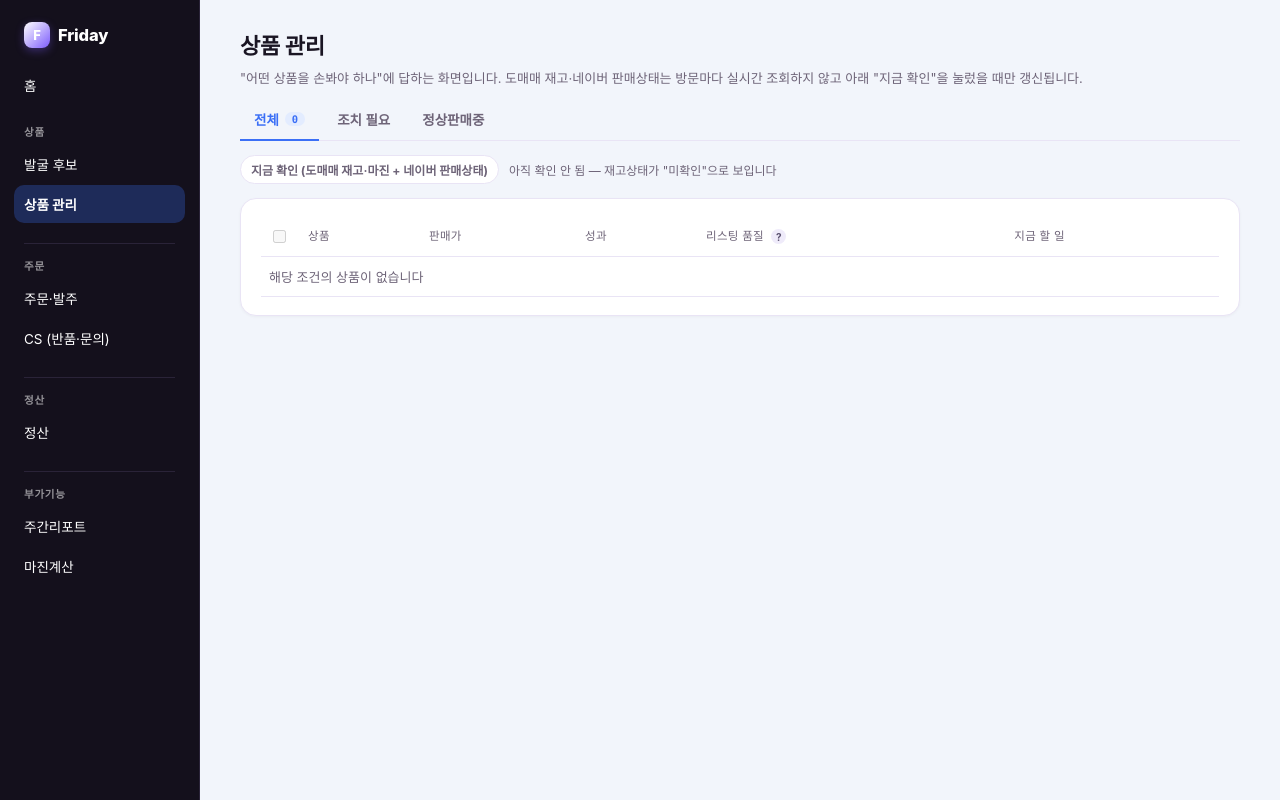
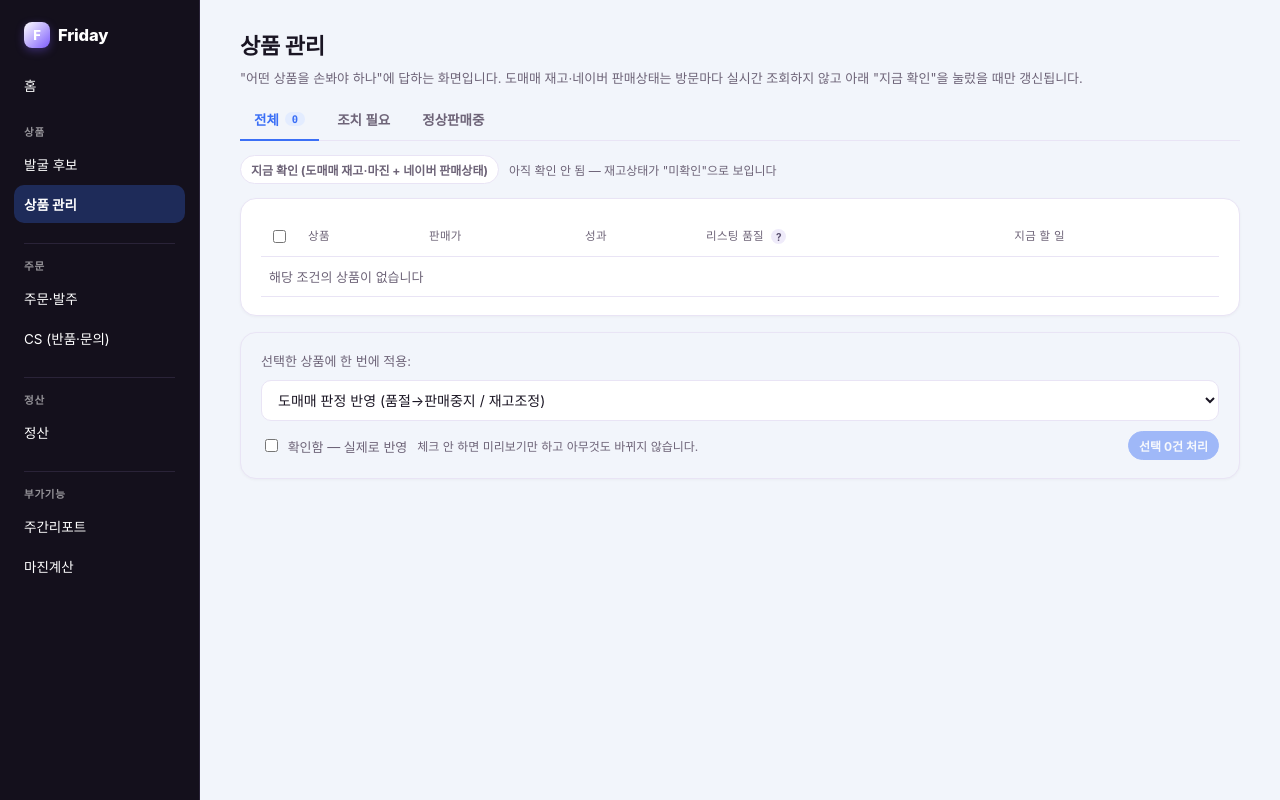
Before and after one commit to mhkim15/Danyol, a Flask app: page /products in a window 1280 px wide. Run offline with Flask 3, Linux system fonts and the light colour scheme; some web fonts are replaced.

Commit message:
2단계: 상품 일괄 관리 — 체크 후 한 번에 처리
상품관리는 이름이 '관리'인데 실제로는 한 건씩만 다룰 수 있었다(사용자 지적:
"상품을 관리하는건데 개별로 관리하는 것 밖에 없어서 일괄 관리가 안됨"). 체크박스로
여러 건을 선택해 도매매 판정 반영·판매중지·이름 재최적화를 한 번에 처리하는
기능을 추가했다.

안전장치: 발주 일괄처리와 같은 구조 — "확인함" 체크 없이는 무엇이 바뀔지
미리보기만 하고 실제로는 아무것도 바뀌지 않는다(dry-run 기본값). 인증은
배치당 한 번만 받고 실패하면 전체 중단, 개별 건 실패는 나머지에 영향 없이
계속 진행하고 마지막에 실패 목록을 모아 보여준다.

개별 버튼(판매중지/이름 재최적화/도매매 판정 반영)과 일괄 처리가 서로 다른
로직을 갖지 않도록 실행부를 하나로 합쳤다. 전체 일괄 반영이던 기존 버튼은
이번 기능의 부분집합이라 정리했다.

Co-Authored-By: Claude Sonnet 5 <noreply@anthropic.com>

```diff
--- a/webapp/app.py
+++ b/webapp/app.py
@@ -884,28 +884,7 @@ def cs_demo():
 
 
 # ── 재고·가격 동기화 (판정은 /products 캐시로 보여주고, 반영 액션만 여기 남김) ──────────
-
-@app.route("/sync/apply", methods=["POST"])
-def sync_apply():
-    from bebrave.smartstore.auth import get_access_token
-    from bebrave.smartstore.sync import sync_all, ACTION_OK, ACTION_ERROR
-    try:
-        token = get_access_token()
-        results = sync_all(access_token=token, dry_run=False)
-        need = [r for r in results if r.action != ACTION_OK]
-        flash(f"동기화 반영 완료 — 조치 {len(need)}건 / 전체 {len(results)}건", "success")
-        problems = [r for r in need if r.action != ACTION_ERROR]
-        if problems:
-            _notify(
-                "[비브레이브] 재고·가격 동기화 조치 발생\n" +
-                "\n".join(f"- {r.name[:30]}: {r.action} ({r.detail[:40]})" for r in problems[:5])
-            )
-        if PRODUCT_SYNC_CACHE.exists():
-            PRODUCT_SYNC_CACHE.unlink()  # 반영 직후엔 캐시가 낡으므로 지우고 "지금 확인"으로 다시 채우게 함
-    except Exception as e:
-        flash(f"동기화 반영 실패: {e}", "error")
-    return redirect(url_for("products_view"))
-
+# 전체 일괄 반영은 /products/bulk(action=apply_sync)로 통합됨(2단계) — 개별 가격 반영만 남음.
 
 @app.route("/sync/apply_price", methods=["POST"])
 def sync_apply_price():
@@ -950,8 +929,6 @@ def sync_apply_one():
     """도매매 대조 결과(품절→중지, 재고조정) 한 건만 실제 반영. 캐시에 저장된
     판정을 SyncResult로 되살려 apply_result()에 그대로 넘긴다 — 전체 반영(sync_apply)과
     같은 판정 로직을 1건 단위로 쓰는 것뿐, 새 판정 로직은 만들지 않는다."""
-    from bebrave.smartstore.sync import SyncResult, apply_result
-
     pid = request.form.get("naver_product_id", "")
     cache = _load_json(PRODUCT_SYNC_CACHE)
     entry = next((c for c in cache if str(c.get("naver_product_id", "")) == pid), None) if isinstance(cache, list) else None
@@ -962,18 +939,101 @@ def sync_apply_one():
     try:
         from bebrave.smartstore.auth import get_access_token
         token = get_access_token()
-        result = SyncResult(
-            naver_product_id=entry["naver_product_id"], name=entry.get("name", ""),
-            action=entry["action"], detail=entry.get("detail", ""),
-            new_stock=entry.get("new_stock"), suggested_price=entry.get("suggested_price"),
-        )
-        apply_result(result, token)
+        record = {"naver_product_id": pid, "name": entry.get("name", "")}
+        msg = _apply_product_action("apply_sync", record, token, sync=entry)
         cache = [c for c in cache if str(c.get("naver_product_id", "")) != pid]
         with open(PRODUCT_SYNC_CACHE, "w", encoding="utf-8") as f:
             json.dump(cache, f, ensure_ascii=False, indent=2)
-        flash(f"{entry.get('name', pid)} — {entry['action']} 반영 완료", "success")
+        flash(f"{msg} 완료", "success")
     except Exception as e:
         flash(f"반영 실패: {e}", "error")
+    return redirect(url_for("products_view"))
+
+
+@app.route("/products/bulk", methods=["POST"])
+def products_bulk():
+    """상품 관리 표에서 체크한 여러 건을 한 번에 처리 — purchase_bulk_place()와 같은
+    5단계(대상 필터 → dry-run 게이트 → 토큰 1회 획득 → 건별 try/except → 집계)를 쓴다.
+    로컬 파일(등록원장·동기화 캐시)은 루프 밖에서 1회만 읽고 1회만 쓴다 — 건마다
+    전체 파일을 로드/덮어쓰면 선택 건수가 늘수록 느려진다."""
+    from bebrave.smartstore.sync import ACTION_OK
+
+    action = request.form.get("action", "")
+    ids = set(request.form.getlist("ids"))
+    live = request.form.get("live") == "on"
+    if action not in ("apply_sync", "suspend", "reoptimize"):
+        flash("알 수 없는 일괄 액션입니다.", "error")
+        return redirect(url_for("products_view"))
+    if not ids:
+        flash("선택된 상품이 없습니다.", "error")
+        return redirect(url_for("products_view"))
+
+    registered = _load_json(REGISTERED_PRODUCTS)
+    by_id = {str(p.get("naver_product_id", "")): p for p in registered}
+    sync_cache = _load_json(PRODUCT_SYNC_CACHE)
+    sync_by_id = {s["naver_product_id"]: s for s in sync_cache} if isinstance(sync_cache, list) else {}
+    perf_by_id = {p["naver_product_id"]: p for p in _performance_with_quality()}
+
+    targets = []
+    for pid in ids:
+        record = by_id.get(pid)
+        if not record:
+            continue
+        sync = sync_by_id.get(pid)
+        if action == "apply_sync" and not (sync and sync["action"] != ACTION_OK):
+            continue
+        if action == "reoptimize" and not perf_by_id.get(pid, {}).get("status", "").startswith("무판매"):
+            continue
+        targets.append((record, sync))
+
+    if not targets:
+        flash("선택한 건 중 이 액션을 적용할 수 있는 상품이 없습니다.", "error")
+        return redirect(url_for("products_view"))
+
+    if not live:
+        if action == "reoptimize":
+            from bebrave.smartstore.name_optimizer import optimize_name
+            preview = ", ".join(
+                f"{r['name'][:14]}→{optimize_name(r.get('keyword', ''), r['name'])[:14]}" for r, _ in targets[:5]
+            )
+        else:
+            preview = ", ".join(f"{r['name'][:16]}" for r, _ in targets[:5])
+        more = f" 외 {len(targets)-5}건" if len(targets) > 5 else ""
+        flash(f"[dry-run] {len(targets)}건 처리 예정 (실제 반영 안 함) — {preview}{more}. "
+              f"실제로 반영하려면 '확인함' 체크 후 다시 실행하세요.", "success")
+        return redirect(url_for("products_view"))
+
+    try:
+        from bebrave.smartstore.auth import get_access_token
+        token = get_access_token()
+    except Exception as e:
+        flash(f"인증 실패 — 일괄 처리 중단: {e}", "error")
+        return redirect(url_for("products_view"))
+
+    ok, failed = 0, []
+    applied_ids = set()
+    for record, sync in targets:
+        pid = str(record.get("naver_product_id", ""))
+        try:
+            _apply_product_action(action, record, token, sync=sync)
+            ok += 1
+            applied_ids.add(pid)
+        except Exception as e:
+            failed.append(f"{record.get('name', pid)[:16]}({e})")
+
+    if action == "reoptimize":
+        with open(REGISTERED_PRODUCTS, "w", encoding="utf-8") as f:
+            json.dump(registered, f, ensure_ascii=False, indent=2)
+    if action == "apply_sync" and applied_ids:
+        sync_cache = [s for s in sync_cache if s.get("naver_product_id") not in applied_ids]
+        with open(PRODUCT_SYNC_CACHE, "w", encoding="utf-8") as f:
+            json.dump(sync_cache, f, ensure_ascii=False, indent=2)
+
+    msg = f"일괄 처리 완료 — 성공 {ok}건"
+    if failed:
+        msg += f", 실패 {len(failed)}건: " + "; ".join(failed[:3]) + (" 외" if len(failed) > 3 else "")
+        _notify(f"[비브레이브] 상품 일괄처리 실패 {len(failed)}건\n" + "\n".join(f"- {f}" for f in failed[:5]))
+    flash(msg, "success" if not failed else "error")
     return redirect(url_for("products_view"))
 
 
@@ -1178,21 +1238,63 @@ def _performance_with_quality():
     return results
 
 
-@app.route("/performance/suspend", methods=["POST"])
-def performance_suspend():
-    pid = request.form.get("naver_product_id", "")
-    try:
-        from bebrave.smartstore.auth import get_access_token
-        from bebrave.smartstore.register import update_registered_product
-
+def _apply_product_action(action: str, record: dict, token: str, sync: dict = None) -> str:
+    """건 1개에 실제 반영 액션 1개를 적용하고 사람이 읽을 결과 문장을 돌려준다.
+    개별 버튼(판매중지/이름 재최적화/도매매 판정 반영)과 일괄 처리가 판정 로직을
+    두 벌로 유지하지 않도록 이 함수 하나로 합친다. 실패하면 예외를 그대로 던지고
+    호출쪽(개별 라우트 또는 일괄 루프)이 각자 방식으로 처리한다."""
+    from bebrave.smartstore.register import update_registered_product
+    pid = str(record.get("naver_product_id", ""))
+    name = record.get("name", "")
+
+    if action == "suspend":
         def _mutate(body):
             body["originProduct"]["statusType"] = "SUSPENSION"
             if "smartstoreChannelProduct" in body:
                 body["smartstoreChannelProduct"]["channelProductDisplayStatusType"] = "SUSPENSION"
-
-        token = get_access_token()
         update_registered_product(pid, token, _mutate)
-        flash(f"상품ID {pid} 판매중지 완료", "success")
+        return f"{name} 판매중지 완료"
+
+    if action == "reoptimize":
+        from bebrave.smartstore.name_optimizer import optimize_name
+        from bebrave.report.name_changes import record_name_change
+        old_name = name
+        new_name = optimize_name(record.get("keyword", ""), old_name)
+        if new_name == old_name:
+            return f"{name} — 이미 최적화된 이름, 변경 없음"
+
+        def _mutate(body):
+            body["originProduct"]["name"] = new_name
+        update_registered_product(pid, token, _mutate)
+        record["name"] = new_name
+        record_name_change(pid, old_name, new_name)
+        return f"{old_name} → {new_name}"
+
+    if action == "apply_sync":
+        from bebrave.smartstore.sync import SyncResult, apply_result
+        if not sync:
+            raise ValueError("도매매 판정 캐시 없음 — '지금 확인'을 먼저 실행하세요")
+        result = SyncResult(
+            naver_product_id=sync["naver_product_id"], name=sync.get("name", name),
+            action=sync["action"], detail=sync.get("detail", ""),
+            new_stock=sync.get("new_stock"), suggested_price=sync.get("suggested_price"),
+        )
+        apply_result(result, token)
+        return f"{name} — {sync['action']} 반영"
+
+    raise ValueError(f"알 수 없는 액션: {action}")
+
+
+@app.route("/performance/suspend", methods=["POST"])
+def performance_suspend():
+    pid = request.form.get("naver_product_id", "")
+    registered = _load_json(REGISTERED_PRODUCTS)
+    record = next((p for p in registered if str(p.get("naver_product_id", "")) == pid), {"naver_product_id": pid, "name": ""})
+    try:
+        from bebrave.smartstore.auth import get_access_token
+        token = get_access_token()
+        msg = _apply_product_action("suspend", record, token)
+        flash(msg, "success")
     except Exception as e:
         flash(f"판매중지 실패: {e}", "error")
     return redirect(url_for("products_view"))
@@ -1238,29 +1340,15 @@ def performance_reoptimize_name():
 
     old_name = record.get("name", "")
     try:
-        from bebrave.smartstore.name_optimizer import optimize_name
-        from bebrave.smartstore.auth import get_access_token
-        from bebrave.smartstore.register import update_registered_product
-
-        new_name = optimize_name(record.get("keyword", ""), old_name)
-        if new_name == old_name:
-            flash("이미 최적화된 이름입니다 — 바뀔 게 없습니다.", "success")
-            return redirect(url_for("products_view"))
-
-        def _mutate(body):
-            body["originProduct"]["name"] = new_name
-
-        token = get_access_token()
-        update_registered_product(pid, token, _mutate)
-
-        record["name"] = new_name
+        from bebrave.smartstore.auth import get_access_token
+        token = get_access_token()
+        msg = _apply_product_action("reoptimize", record, token)
         with open(REGISTERED_PRODUCTS, "w", encoding="utf-8") as f:
             json.dump(registered, f, ensure_ascii=False, indent=2)
-
-        from bebrave.report.name_changes import record_name_change
-        record_name_change(pid, old_name, new_name)
-
-        flash(f"상품명 변경: '{old_name}' → '{new_name}' — 앞으로의 판매 실적을 이전과 비교합니다", "success")
+        if record.get("name") == old_name:
+            flash(msg, "success")
+        else:
+            flash(f"상품명 변경: {msg} — 앞으로의 판매 실적을 이전과 비교합니다", "success")
     except Exception as e:
         flash(f"이름 재최적화 실패: {e}", "error")
     return redirect(url_for("products_view"))
--- a/webapp/templates/products.html
+++ b/webapp/templates/products.html
@@ -24,11 +24,13 @@
   {% endif %}
 </div>
 
+<form id="bulkForm" method="post" action="{{ url_for('products_bulk') }}"></form>
+
 <div class="panel">
   <div class="table-wrap">
   <table>
     <tr>
-      <th style="width:24px;"><input type="checkbox" id="checkAll" disabled title="일괄 관리는 다음 단계에서 켭니다"></th>
+      <th style="width:24px;"><input type="checkbox" id="checkAll" onclick="document.querySelectorAll('.row-check').forEach(c=>c.checked=this.checked);updateBulkBar()"></th>
       <th>상품</th>
       <th>판매가</th>
       <th>성과</th>
@@ -41,7 +43,7 @@
     </tr>
     {% for p in rows %}
     <tr>
-      <td><input type="checkbox" class="row-check" name="ids" value="{{ p.naver_product_id }}" disabled></td>
+      <td><input type="checkbox" form="bulkForm" class="row-check" name="ids" value="{{ p.naver_product_id }}" onclick="updateBulkBar()"></td>
       <td>
         <div>{{ p.name }}</div>
         <div style="margin-top:4px;">
@@ -114,15 +116,27 @@
   </div>
 </div>
 
-{% set sync_need = rows | selectattr('sync') | selectattr('sync.action', 'ne', '이상없음') | list %}
-{% if sync_need %}
-<form method="post" action="{{ url_for('sync_apply') }}" onsubmit="return confirm('조치 필요 {{ sync_need|length }}건 전체를 스마트스토어에 한 번에 반영합니다(판매중지·재고조정). 진행할까요?')">
-  <div class="panel" style="background:var(--paper);">
-    <div class="row" style="align-items:center;">
-      <span class="muted" style="font-size:13px;flex:1;">재고·가격 조치 필요 {{ sync_need|length }}건 — 판매중지·재고조정을 스마트스토어에 실제로 반영합니다(마진경고는 반영할 게 없어 제외).</span>
-      <button type="submit" class="btn-sm">전체 반영</button>
-    </div>
+<div class="panel bulkbar" style="background:var(--paper);">
+  <div class="row" style="align-items:center;">
+    <span class="muted" style="font-size:13px;">선택한 상품에 한 번에 적용:</span>
+    <select name="action" form="bulkForm">
+      <option value="apply_sync">도매매 판정 반영 (품절→판매중지 / 재고조정)</option>
+      <option value="suspend">판매중지</option>
+      <option value="reoptimize">이름 재최적화</option>
+    </select>
+    <label style="margin:0;font-size:13px;"><input type="checkbox" name="live" form="bulkForm"> 확인함 — 실제로 반영</label>
+    <span class="muted" style="font-size:12px;flex:1;">체크 안 하면 미리보기만 하고 아무것도 바뀌지 않습니다.</span>
+    <button type="submit" form="bulkForm" id="bulkSubmit" class="btn-sm" disabled
+            onclick="return confirm('선택한 ' + document.querySelectorAll('.row-check:checked').length + '건에 일괄 액션을 적용합니다. 진행할까요?')">선택 0건 처리</button>
   </div>
-</form>
-{% endif %}
+</div>
+
+<script>
+function updateBulkBar() {
+  var n = document.querySelectorAll('.row-check:checked').length;
+  var btn = document.getElementById('bulkSubmit');
+  btn.textContent = '선택 ' + n + '건 처리';
+  btn.disabled = n === 0;
+}
+</script>
 {% endblock %}
```
